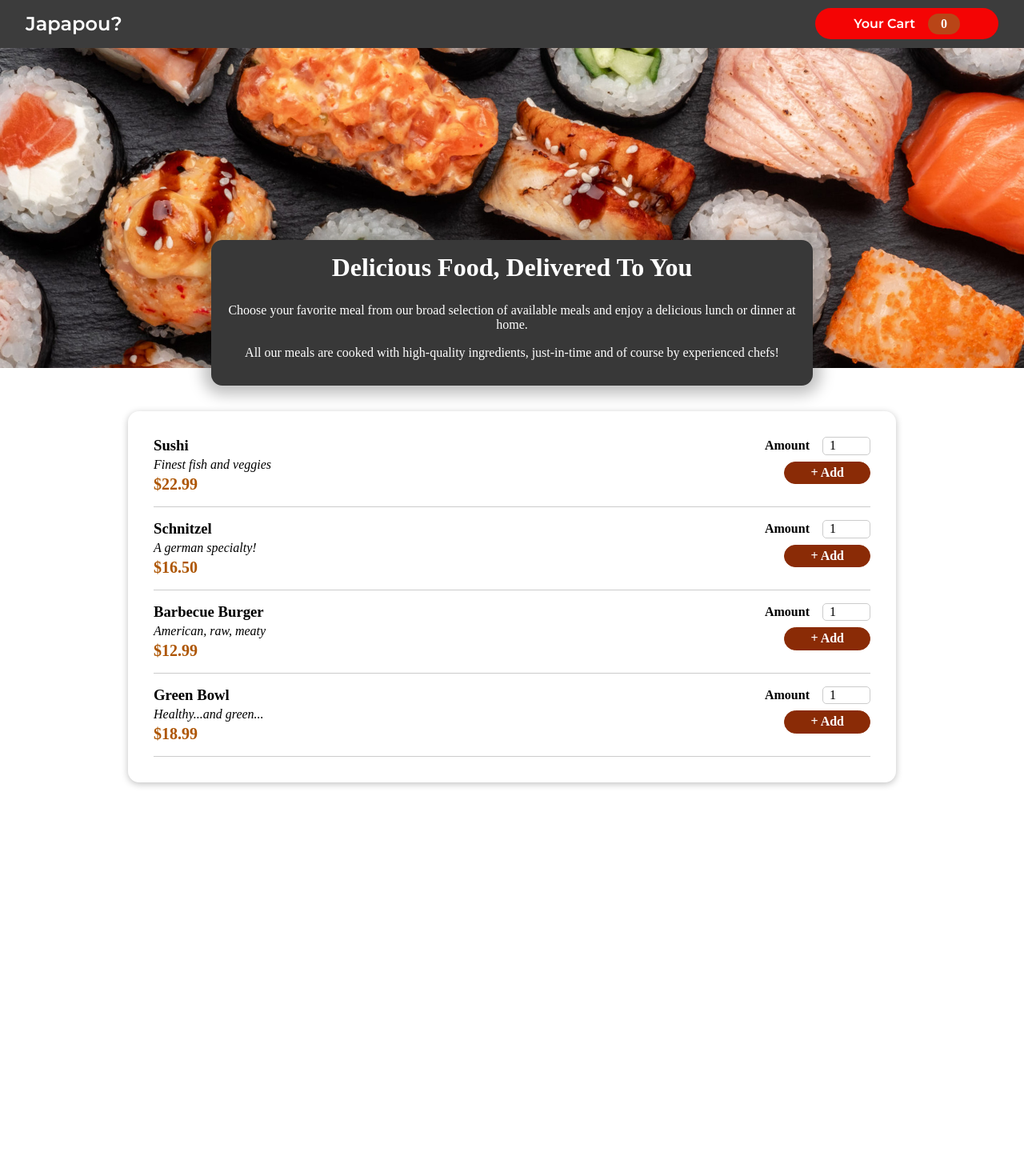
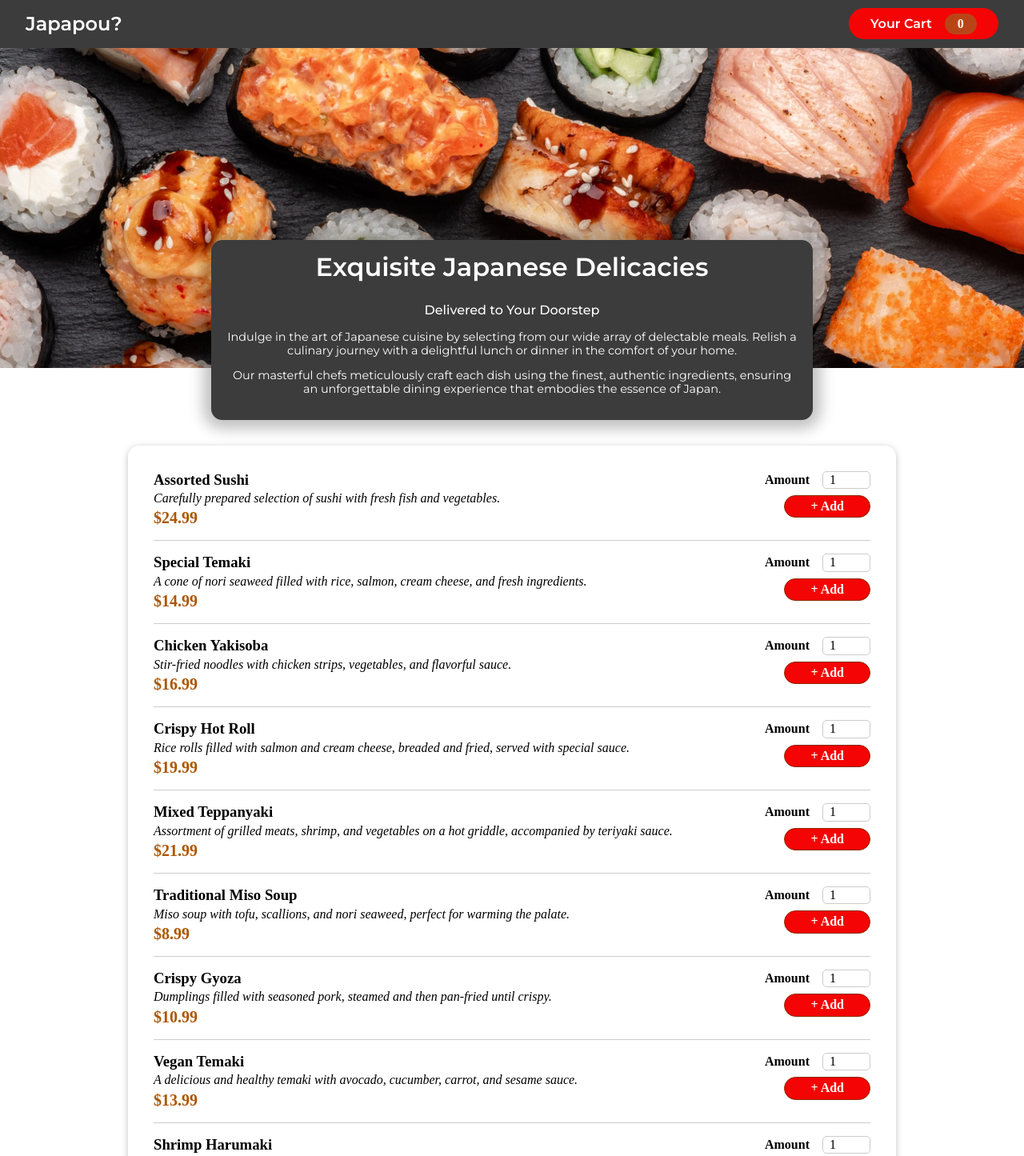
Before and after one commit to henriquepx/app-order-food, a React (Vite) app: page / in a window 1280 px wide. Shown: the top 1445 px of the page at 80% size. Before the commit the page ends 1010 px from the top, so only its background shows below. Built offline with nearby package versions, Linux system fonts and the light colour scheme.

Commit message:
feat(styles): change all theme and add news options of food

```diff
--- a/src/components/Cart/Cart.module.css
+++ b/src/components/Cart/Cart.module.css
@@ -31,16 +31,16 @@
 
   .actions button:hover,
   .actions button:active {
-    background-color: #5a1a01;
-    border-color: #5a1a01;
+    background-color: #f40404;
+    border-color: #f40404;
     color: white;
   }
 
   .actions .button--alt {
-    color: #8a2b06;
+    color: #f40404;
   }
 
   .actions .button {
-    background-color: #8a2b06;
+    background-color: #f40404;
     color: white;
   }
--- a/src/components/Layout/HeaderCartButton.module.css
+++ b/src/components/Layout/HeaderCartButton.module.css
@@ -4,7 +4,7 @@
     border: none;
     background-color: #f40404;
     color: white;
-    padding: 0.4rem 3rem;
+    padding: 0.4rem 1.7rem;
     display: flex;
     justify-content: space-around;
     align-items: center;
--- a/src/components/Meals/AvailableMeals.jsx
+++ b/src/components/Meals/AvailableMeals.jsx
@@ -5,27 +5,57 @@ import MealItem from './MealItem/MealItem';
 const DUMMY_MEALS = [
   {
     id: 'm1',
-      name: 'Sushi',
-      description: 'Finest fish and veggies',
-      price: 22.99,
+    name: 'Assorted Sushi',
+    description: 'Carefully prepared selection of sushi with fresh fish and vegetables.',
+    price: 24.99,
   },
   {
     id: 'm2',
-      name: 'Schnitzel',
-      description: 'A german specialty!',
-      price: 16.5,
+    name: 'Special Temaki',
+    description: 'A cone of nori seaweed filled with rice, salmon, cream cheese, and fresh ingredients.',
+    price: 14.99,
   },
   {
     id: 'm3',
-      name: 'Barbecue Burger',
-      description: 'American, raw, meaty',
-      price: 12.99,
+    name: 'Chicken Yakisoba',
+    description: 'Stir-fried noodles with chicken strips, vegetables, and flavorful sauce.',
+    price: 16.99,
   },
   {
     id: 'm4',
-      name: 'Green Bowl',
-      description: 'Healthy...and green...',
-      price: 18.99,
+    name: 'Crispy Hot Roll',
+    description: 'Rice rolls filled with salmon and cream cheese, breaded and fried, served with special sauce.',
+    price: 19.99,
+  },
+  {
+    id: 'm5',
+    name: 'Mixed Teppanyaki',
+    description: 'Assortment of grilled meats, shrimp, and vegetables on a hot griddle, accompanied by teriyaki sauce.',
+    price: 21.99,
+  },
+  {
+    id: 'm6',
+    name: 'Traditional Miso Soup',
+    description: 'Miso soup with tofu, scallions, and nori seaweed, perfect for warming the palate.',
+    price: 8.99,
+  },
+  {
+    id: 'm7',
+    name: 'Crispy Gyoza',
+    description: 'Dumplings filled with seasoned pork, steamed and then pan-fried until crispy.',
+    price: 10.99,
+  },
+  {
+    id: 'm8',
+    name: 'Vegan Temaki',
+    description: 'A delicious and healthy temaki with avocado, cucumber, carrot, and sesame sauce.',
+    price: 13.99,
+  },
+  {
+    id: 'm9',
+    name: 'Shrimp Harumaki',
+    description: 'Spring rolls filled with shrimp and vegetables, fried to perfection.',
+    price: 11.99,
   },
 ];
 
--- a/src/components/Meals/MealItem/MealItemForm.module.css
+++ b/src/components/Meals/MealItem/MealItemForm.module.css
@@ -5,7 +5,7 @@
   .form button {
     font: inherit;
     cursor: pointer;
-    background-color: #8a2b06;
+    background-color: #f40404;
     border: 1px solid #8a2b06;
     color: white;
     padding: 0.25rem 2rem;
@@ -15,6 +15,6 @@
 
   .form button:hover,
   .form button:active {
-    background-color: #641e03;
-    border-color: #641e03;
+    background-color: #8C0606;
+    border-color: #8C0606;
   }
--- a/src/components/Meals/MealsSummary.jsx
+++ b/src/components/Meals/MealsSummary.jsx
@@ -3,14 +3,13 @@ import classes from './MealsSummary.module.css';
 const MealsSummary = () => {
   return (
     <section className={classes.summary}>
-      <h2>Delicious Food, Delivered To You</h2>
+      <h2>Exquisite Japanese Delicacies</h2>
+      <h3>Delivered to Your Doorstep</h3>
       <p>
-        Choose your favorite meal from our broad selection of available meals
-        and enjoy a delicious lunch or dinner at home.
+        Indulge in the art of Japanese cuisine by selecting from our wide array of delectable meals. Relish a culinary journey with a delightful lunch or dinner in the comfort of your home.
       </p>
       <p>
-        All our meals are cooked with high-quality ingredients, just-in-time and
-        of course by experienced chefs!
+        Our masterful chefs meticulously craft each dish using the finest, authentic ingredients, ensuring an unforgettable dining experience that embodies the essence of Japan.
       </p>
     </section>
   );
--- a/src/components/Meals/MealsSummary.module.css
+++ b/src/components/Meals/MealsSummary.module.css
@@ -5,14 +5,28 @@
     margin: auto;
     margin-top: -10rem;
     position: relative;
-    background-color: #383838;
+    background-color: #3c3c3c;
     color: white;
     border-radius: 14px;
     padding: 1rem;
     box-shadow: 0 1px 18px 10px rgba(0, 0, 0, 0.25);
+    font-family: 'Montserrat', sans-serif;
   }
 
   .summary h2 {
     font-size: 2rem;
     margin-top: 0;
+    font-weight: 600;
   }
+
+  .summary h3 {
+    font-size: 1rem;
+    margin-top: 0;
+    font-weight: 500;
+  }
+
+  .summary p {
+    font-size: .9rem;
+    margin-top: 0;
+    font-weight: 300;
+  }
```
Lines whose indentation alone changed are shown as unchanged.
